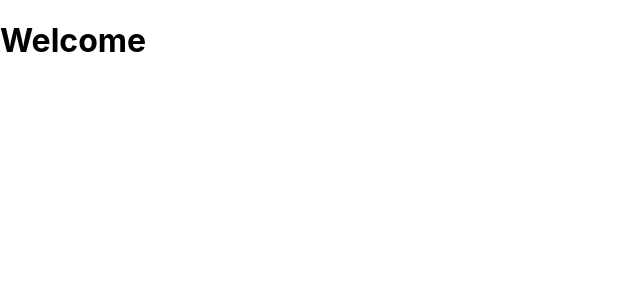
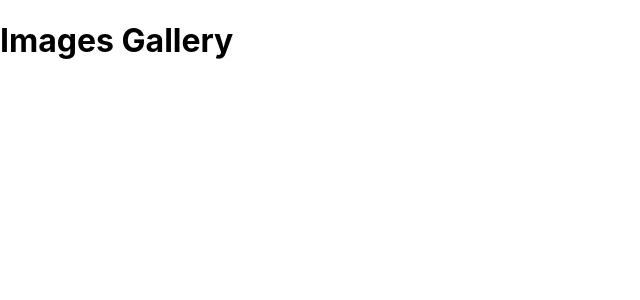
Before and after one commit to rommel14/images-gallery, a React (Create React App) app in the folder frontend/: page / in a window 1280 px wide. Shown: the top 300 px of the page, without its empty margins (0-640 px from the left). Built offline with nearby package versions, Linux system fonts and the light colour scheme.

Commit message:
back to normal

```diff
--- a/frontend/src/App.js
+++ b/frontend/src/App.js
@@ -4,7 +4,7 @@ import ReactDOM from 'react-dom'
 const App = () => {
   return (
     <div>
-      <h1>Welcome</h1>
+      <h1>Images Gallery</h1>
 
     </div>
   );
```
